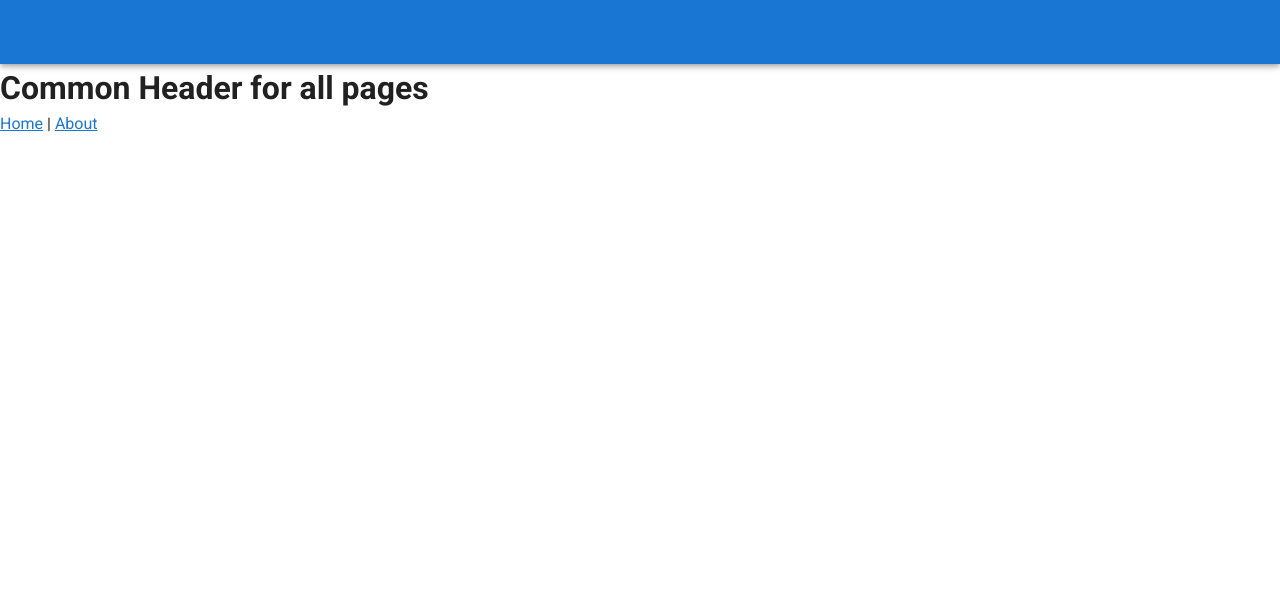
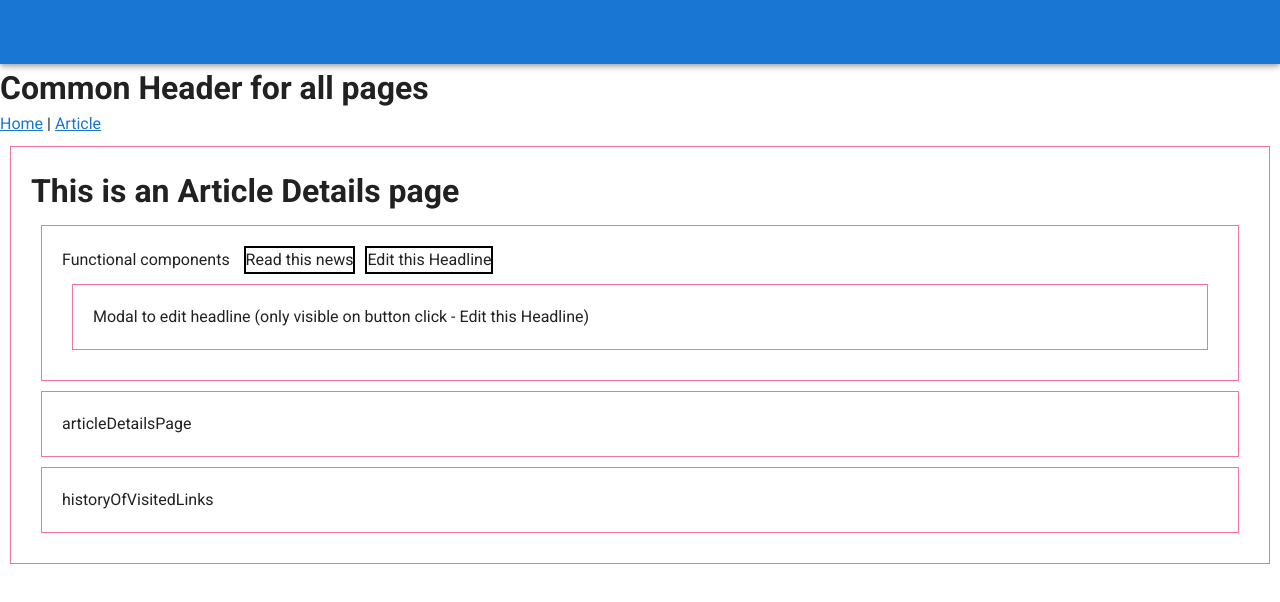
Before and after one commit to beevk/Articles, a Vue app: page /article/a in a window 1280 px wide. Shown: the top 602 px of the page. Built offline with nearby package versions, Linux system fonts and the light colour scheme.

Commit message:
docs: page / component structure of each page

```diff
--- a/src/App.vue
+++ b/src/App.vue
@@ -13,7 +13,7 @@
           <h1>Common Header for all pages</h1>
           <div id="nav">
             <router-link to="/">Home</router-link> |
-            <router-link to="/about">About</router-link>
+            <router-link to="/article/a">Article</router-link>
           </div>
         </header>
         <main>
--- a/src/router/index.js
+++ b/src/router/index.js
@@ -1,6 +1,8 @@
 import Vue from 'vue';
 import VueRouter from 'vue-router';
 import Home from '../views/Home.vue';
+import ArticleDetails from '../views/ArticleDetails.vue';
+import NotFound from '../views/404.vue';
 
 Vue.use(VueRouter);
 
@@ -11,12 +13,18 @@ const routes = [
     component: Home,
   },
   {
-    path: '/about',
-    name: 'About',
+    path: '/article/:title',
+    name: 'ArticleDetails',
+    component: ArticleDetails,
     // route level code-splitting
     // this generates a separate chunk (about.[hash].js) for this route
     // which is lazy-loaded when the route is visited.
-    component: () => import(/* webpackChunkName: "about" */ '../views/About.vue'),
+    // component: () => import(/* webpackChunkName: "about" */ '../views/ArticleDetails.vue'),
+  },
+  {
+    path: '*',
+    name: '404',
+    component: NotFound,
   },
 ];
 
--- /dev/null
+++ b/src/views/404.vue
@@ -0,0 +1,10 @@
+<template>
+  <div class="borderWithPadding home">
+    <h1>404 Error: Oops! you should not have seen this.</h1>
+    <p>Please go back to reading news...</p>
+  </div>
+</template>
+
+<script>
+export default {};
+</script>
--- /dev/null
+++ b/src/views/ArticleDetails.vue
@@ -0,0 +1,41 @@
+<template>
+  <div class="borderWithPadding about">
+    <h1>This is an Article Details page</h1>
+    <div class="borderWithPadding functionalComponent">
+      Functional components
+      <button>Read this news</button>
+      <button>Edit this Headline</button>
+      <div class="borderWithPadding modal">
+        Modal to edit headline (only visible on button click - Edit this Headline)
+      </div>
+    </div>
+    <div class="borderWithPadding articleDetailsPage">
+      articleDetailsPage
+    </div>
+    <div class="borderWithPadding historyOfVisitedLinks">
+      historyOfVisitedLinks
+    </div>
+  </div>
+</template>
+
+<script>
+export default {
+  name: 'ArticleDetails',
+  components: {
+    // HelloWorld,
+  },
+};
+</script>
+
+<style scoped>
+  .borderWithPadding {
+    border: 1px solid #F57499;
+    padding: 20px;
+    margin: 10px;
+  }
+
+  button {
+    border: solid 2px black;
+    margin-left: 10px;
+  }
+</style>
--- a/src/views/Home.vue
+++ b/src/views/Home.vue
@@ -1,18 +1,41 @@
 <template>
-  <div class="home">
+  <div class="borderWithPadding home">
     <h1>This is Home page</h1>
-    <HelloWorld msg="Welcome to Your Vue.js App"/>
+    <!-- <HelloWorld msg="Welcome to Your Vue.js App"/> -->
+    <div class="borderWithPadding filterComponent">
+      filterComponent
+      <div class="borderWithPadding searchBar">
+        searchBar
+      </div>
+      <div class="borderWithPadding filterDropdown">
+        filterDropdown
+      </div>
+    </div>
+    <div class="borderWithPadding articles">
+      articles
+      <div class="borderWithPadding article">
+        article
+      </div>
+    </div>
   </div>
 </template>
 
 <script>
 // @ is an alias to /src
-import HelloWorld from '@/components/HelloWorld.vue';
+// import HelloWorld from '@/components/HelloWorld.vue';
 
 export default {
   name: 'Home',
   components: {
-    HelloWorld,
+    // HelloWorld,
   },
 };
 </script>
+
+<style scoped>
+  .borderWithPadding {
+    border: 1px solid #F57499;
+    padding: 20px;
+    margin: 10px;
+  }
+</style>
```
